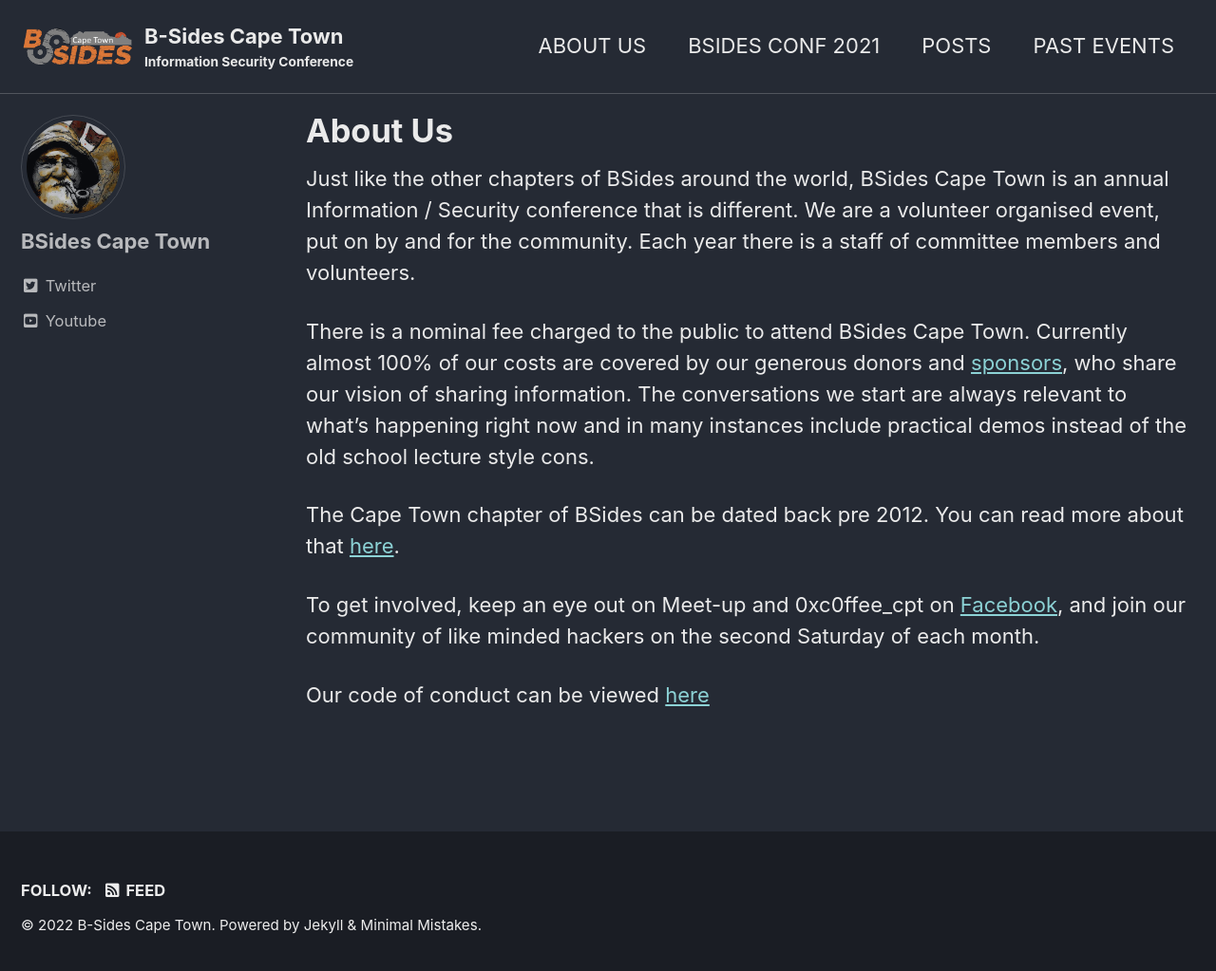
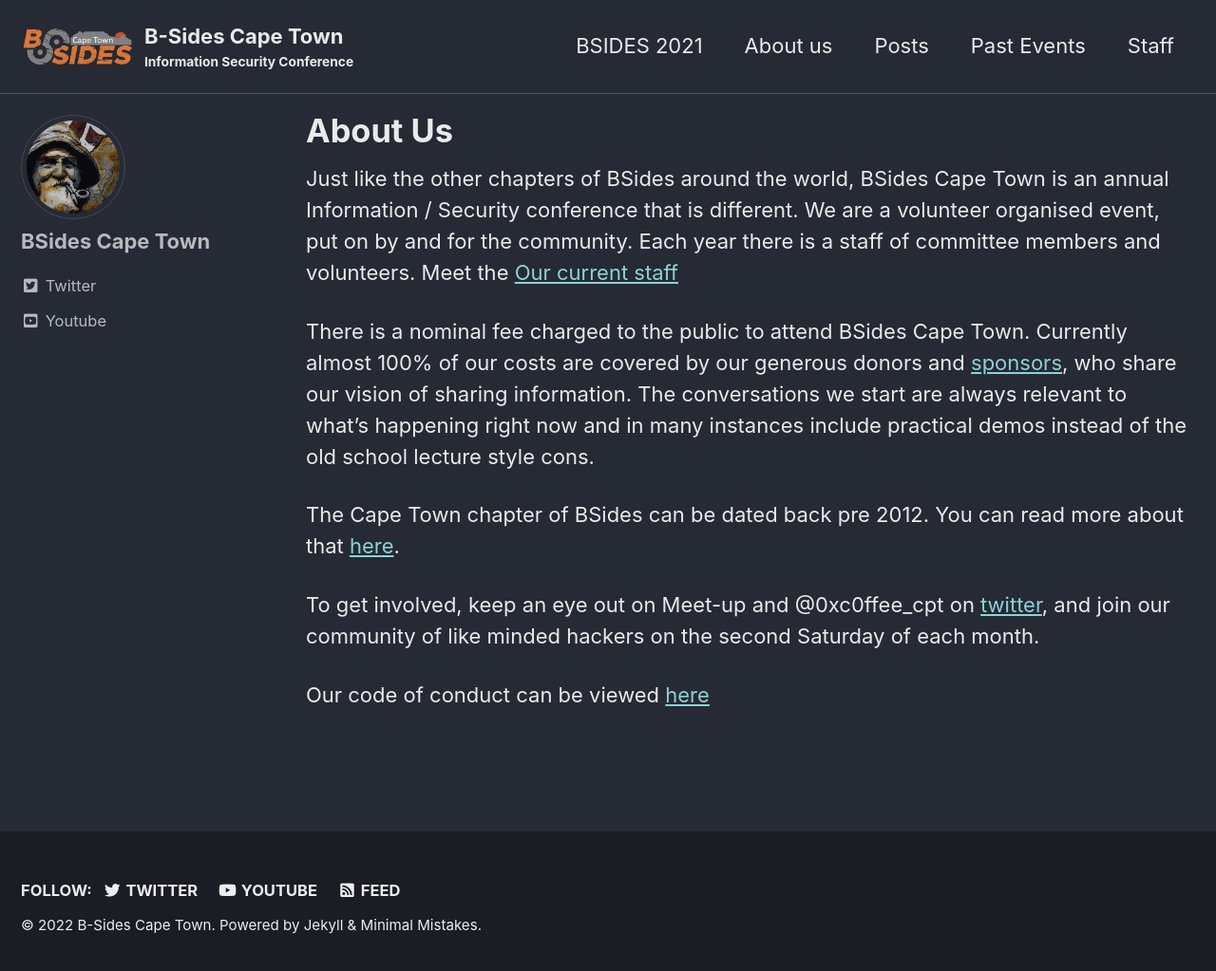
Before and after one commit to bsidescapetown/bsidescapetown.github.io, a Jekyll site: the page built from _pages/about.md, in a window 1280 px wide and 1031 px high. Shown: the top 1023 px of the window at 95% size. Built offline with Jekyll 4.4.1, drawn with Linux system fonts in a browser that asks for light colours; cached includes are drawn as plain includes.

Commit message:
updated about

```diff
--- a/_config.yml
+++ b/_config.yml
@@ -119,22 +119,22 @@
     - label: "Facebook"
       icon: "fab fa-fw fa-facebook-square"
       # url: "https://facebook.com/"
-    - label: "GitHub"
-      icon: "fab fa-fw fa-github"
-      # url: "https://github.com/"
-    - label: "Instagram"
-      icon: "fab fa-fw fa-instagram"
-      # url: "https://instagram.com/"
+    - label: "Twitter"
+      icon: "fab fa-fw fa-twitter"
+      url: https://twitter.com/BSidesCapeTown
+    - label: "Youtube"
+      icon: "fab fa-fw fa-youtube"
+      url: https://www.youtube.com/c/BSidesCapeTown
 
 # Site Footer
 footer:
   links:
     - label: "Twitter"
-      icon: "fab fa-fw fa-twitter-square"
-      # url:
-    - label: "Facebook"
-      icon: "fab fa-fw fa-facebook-square"
-      # url:
+      icon: "fab fa-fw fa-twitter"
+      url: https://twitter.com/BSidesCapeTown
+    - label: "Youtube"
+      icon: "fab fa-fw fa-youtube"
+      url: https://www.youtube.com/c/BSidesCapeTown
     - label: "GitHub"
       icon: "fab fa-fw fa-github"
       # url:
--- a/_data/navigation.yml
+++ b/_data/navigation.yml
@@ -2,11 +2,13 @@
 main:
 #  - title: "Quick-Start Guide"
 #    url: https://mmistakes.github.io/minimal-mistakes/docs/quick-start-guide/
-  - title: "ABOUT US"
-    url: /about
-  - title: "BSIDES CONF 2021"
+  - title: "BSIDES 2021"
     url: /bsides-conf/2021/
-  - title: "POSTS"
+  - title: "About us"
+    url: /about/
+  - title: "Posts"
     url: /posts/
-  - title: "PAST EVENTS"
+  - title: "Past Events"
     url: /past-events/
+  - title: "Staff"
+    url: /staff/
--- a/_pages/about.md
+++ b/_pages/about.md
@@ -8,9 +8,12 @@
 author_profile: true
 ---
 
-<p>Just like the other chapters of BSides around the world, BSides Cape Town is an  annual Information / Security conference that is different. We are a volunteer organised event, put on by and for the community. Each year there is a staff of committee members and volunteers. <!-- Meet the <a href="https://bsidescapetown.co.za/staff/">Our current staff</a>.--></p>
-<p>There is a nominal fee charged to the public to attend BSides Cape Town. Currently almost 100% of our costs are covered by our generous donors and <a href="{{ site.baseurl }}{% link _pages/bsides-conf/2021-sponsorship.md %}">sponsors</a>, who share our vision of sharing information. The conversations we start are always relevant to what&#8217;s happening right now and in many instances include practical demos instead of the old school lecture style cons.</p>
-<p>The Cape Town chapter of BSides can be dated back pre 2012. You can read more about that <a href="{{ site.baseurl }}{% link _pages/past_events.md %}">here</a>.</p>
-<p>To get involved, keep an eye out on Meet-up and 0xc0ffee_cpt on <a href="https://www.facebook.com/0xc0ffeeCPT/">Facebook</a>, and join our community of like minded hackers on the second Saturday of each month.</p>
+Just like the other chapters of BSides around the world, BSides Cape Town is an  annual Information / Security conference that is different. We are a volunteer organised event, put on by and for the community. Each year there is a staff of committee members and volunteers. Meet the [Our current staff](/staff)
+
+There is a nominal fee charged to the public to attend BSides Cape Town. Currently almost 100% of our costs are covered by our generous donors and [sponsors]({% link _pages/bsides-conf/2021-sponsorship.md %}), who share our vision of sharing information. The conversations we start are always relevant to what's happening right now and in many instances include practical demos instead of the old school lecture style cons.
+
+The Cape Town chapter of BSides can be dated back pre 2012. You can read more about that [here]({% link _pages/past_events.md %}).
+
+To get involved, keep an eye out on Meet-up and @0xc0ffee_cpt on [twitter](https://twitter.com/0xC0FFEE_CPT), and join our community of like minded hackers on the second Saturday of each month.
 
 Our code of conduct can be viewed [here](/codeofconduct)
```
Also changed, not shown: _pages/staff.md (added, +14 -0 lines).
